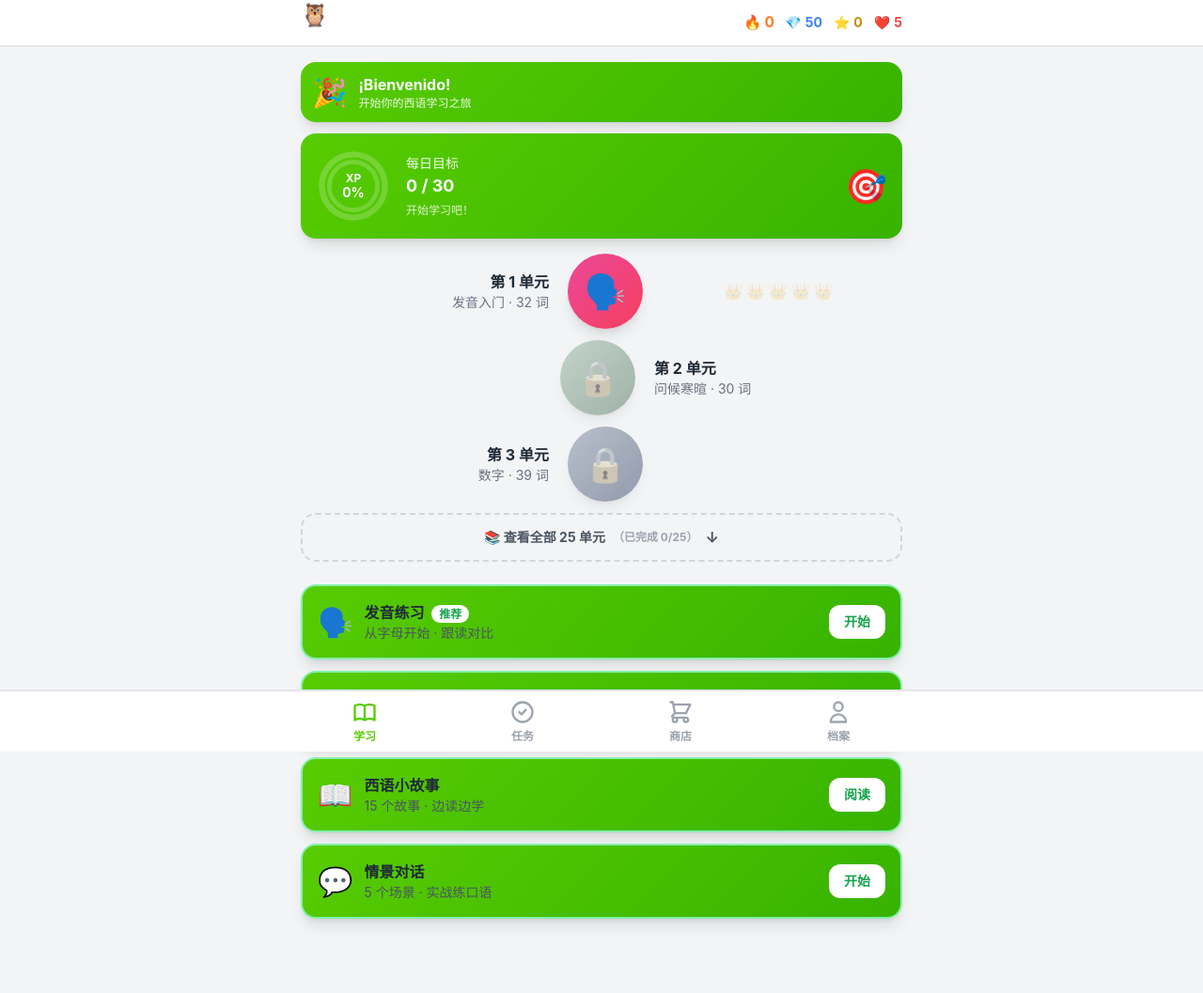
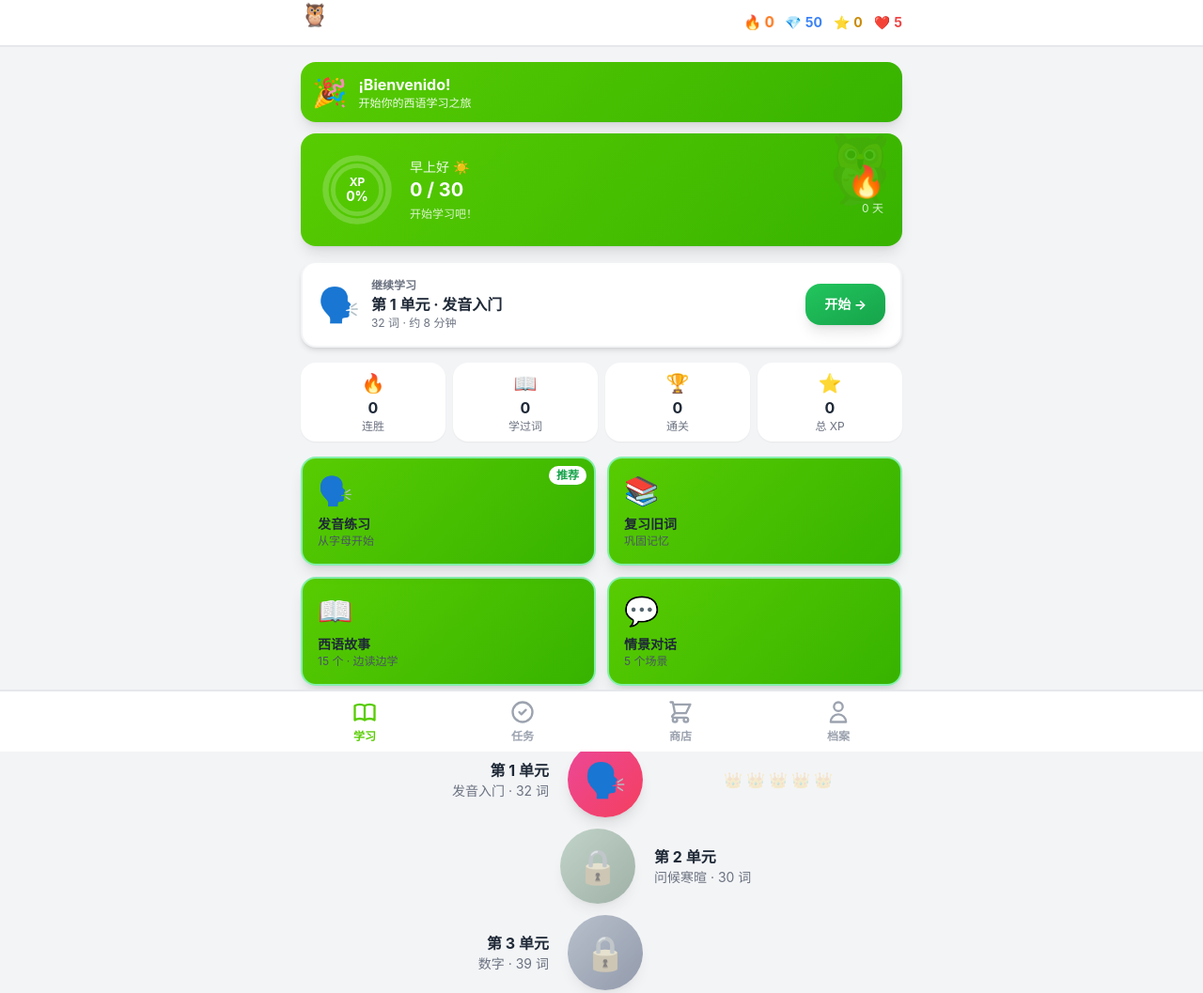
Before and after one commit to xuan95127/Alita, a plain HTML site: page index.html in a window 1280 px wide. Shown: the top 1057 px of the page at 94% size. Drawn offline with nearby package versions, Linux system fonts and the light colour scheme.

Commit message:
feat: 首页大改造 Duolingo 风格
- 英雄区: 每日目标环 + 问候语(按时间变化) + 连击火焰
- 继续学习卡: 自动定位下一关,大绿色开始按钮
- 4 个数据小卡: 连击/学过词/通关/总XP
- 4 宫格功能区(原 4 张卡竖排 → 2x2 网格)
- 单元路径加 section header + 进度标签 (X/25)
- 右上角装饰大猫头鹰 emoji

```diff
--- a/index.html
+++ b/index.html
@@ -103,8 +103,11 @@
 <main class="max-w-2xl mx-auto px-4 py-4">
   <section id="screen-learn">
     <div id="reminder-banner-container"></div>
-    <div class="gradient-card rounded-2xl p-4 text-white mb-4 shadow-lg">
-      <div class="flex items-center gap-4">
+
+    <!-- 英雄区：每日目标 + 问候 + 连击 -->
+    <div class="gradient-card rounded-2xl p-5 text-white mb-4 shadow-lg relative overflow-hidden">
+      <div class="absolute top-0 right-0 text-7xl opacity-10 leading-none">🦉</div>
+      <div class="relative flex items-center gap-4">
         <div class="relative w-20 h-20 flex-shrink-0">
           <svg class="progress-ring w-20 h-20" viewBox="0 0 100 100">
             <circle cx="50" cy="50" r="42" stroke="rgba(255,255,255,0.2)" stroke-width="8" fill="none"/>
@@ -122,54 +125,89 @@
           </div>
         </div>
         <div class="flex-1">
-          <div class="text-sm opacity-90">每日目标</div>
-          <div class="text-lg font-bold"><span id="daily-current">0</span> / <span id="daily-goal">30</span></div>
+          <div class="text-sm opacity-90" id="home-greeting">¡Hola!</div>
+          <div class="text-xl font-bold"><span id="daily-current">0</span> / <span id="daily-goal">30</span></div>
           <div class="text-xs opacity-80 mt-1" id="daily-message">开始学习吧！</div>
         </div>
-        <div class="text-4xl">🎯</div>
-      </div>
-    </div>
-    <div class="relative">
-      <div id="units-path" class="space-y-3"></div>
-    </div>
-    <div class="mt-6 gradient-card rounded-2xl p-4 shadow-lg border-2 border-green-300">
+        <div class="text-right">
+          <div class="text-3xl streak-fire mb-1" id="home-streak-emoji">🔥</div>
+          <div class="text-xs opacity-80"><span id="home-streak-num">0</span> 天</div>
+        </div>
+      </div>
+    </div>
+
+    <!-- 继续学习卡 -->
+    <div id="continue-card" class="bg-white rounded-2xl p-4 shadow-md mb-4 border-2 border-gray-100">
       <div class="flex items-center gap-3">
-        <div class="text-3xl">🗣️</div>
-        <div class="flex-1">
-          <h3 class="font-bold text-gray-800 text-base">发音练习 <span class="bg-white text-green-600 text-xs px-2 py-0.5 rounded-full ml-1 font-bold">推荐</span></h3>
-          <p class="text-sm text-gray-600">从字母开始 · 跟读对比</p>
-        </div>
-        <button id="open-pronunciation" class="bg-white text-green-600 px-4 py-2 rounded-xl font-bold text-sm hover:bg-gray-50">开始</button>
-      </div>
-    </div>
-    <div class="mt-3 gradient-card rounded-2xl p-4 shadow-lg border-2 border-green-300">
-      <div class="flex items-center gap-3">
-        <div class="text-3xl">📚</div>
-        <div class="flex-1">
-          <h3 class="font-bold text-gray-800">复习旧词</h3>
-          <p class="text-sm text-gray-600">混合练习，巩固记忆</p>
-        </div>
-        <button id="start-practice" class="bg-white text-green-600 px-4 py-2 rounded-xl font-bold text-sm hover:bg-gray-50">开始</button>
-      </div>
-    </div>
-    <div class="mt-3 gradient-card rounded-2xl p-4 shadow-lg border-2 border-green-300">
-      <div class="flex items-center gap-3">
-        <div class="text-3xl">📖</div>
-        <div class="flex-1">
-          <h3 class="font-bold text-gray-800">西语小故事</h3>
-          <p class="text-sm text-gray-600">15 个故事 · 边读边学</p>
-        </div>
-        <button id="open-stories" class="bg-white text-green-600 px-4 py-2 rounded-xl font-bold text-sm hover:bg-gray-50">阅读</button>
-      </div>
-    </div>
-    <div class="mt-3 gradient-card rounded-2xl p-4 shadow-lg border-2 border-green-300">
-      <div class="flex items-center gap-3">
-        <div class="text-3xl">💬</div>
-        <div class="flex-1">
-          <h3 class="font-bold text-gray-800">情景对话</h3>
-          <p class="text-sm text-gray-600">5 个场景 · 实战练口语</p>
-        </div>
-        <button id="open-conversations" class="bg-white text-green-600 px-4 py-2 rounded-xl font-bold text-sm hover:bg-gray-50">开始</button>
+        <div class="text-4xl" id="continue-emoji">🗣️</div>
+        <div class="flex-1 min-w-0">
+          <div class="text-xs text-gray-500 font-bold">继续学习</div>
+          <div class="font-bold text-gray-800 truncate" id="continue-title">第 1 单元</div>
+          <div class="text-xs text-gray-500 truncate" id="continue-subtitle">发音入门 · 32 词</div>
+        </div>
+        <button id="continue-btn" class="bg-gradient-to-br from-green-500 to-green-600 text-white px-5 py-3 rounded-2xl font-bold text-sm shadow-lg flex-shrink-0 active:scale-95 transition">
+          开始 →
+        </button>
+      </div>
+    </div>
+
+    <!-- 数据小条：连击/词/单元/XP -->
+    <div class="grid grid-cols-4 gap-2 mb-4">
+      <div class="bg-white rounded-2xl p-2 text-center shadow-sm">
+        <div class="text-xl">🔥</div>
+        <div class="text-base font-bold text-gray-800" id="stat-streak">0</div>
+        <div class="text-xs text-gray-500">连胜</div>
+      </div>
+      <div class="bg-white rounded-2xl p-2 text-center shadow-sm">
+        <div class="text-xl">📖</div>
+        <div class="text-base font-bold text-gray-800" id="stat-words">0</div>
+        <div class="text-xs text-gray-500">学过词</div>
+      </div>
+      <div class="bg-white rounded-2xl p-2 text-center shadow-sm">
+        <div class="text-xl">🏆</div>
+        <div class="text-base font-bold text-gray-800" id="stat-units">0</div>
+        <div class="text-xs text-gray-500">通关</div>
+      </div>
+      <div class="bg-white rounded-2xl p-2 text-center shadow-sm">
+        <div class="text-xl">⭐</div>
+        <div class="text-base font-bold text-gray-800" id="stat-xp">0</div>
+        <div class="text-xs text-gray-500">总 XP</div>
+      </div>
+    </div>
+
+    <!-- 4 宫格功能区 -->
+    <div class="grid grid-cols-2 gap-3 mb-6">
+      <button id="open-pronunciation" class="gradient-card rounded-2xl p-4 shadow-lg border-2 border-green-300 text-left active:scale-95 transition relative">
+        <span class="absolute top-2 right-2 bg-white text-green-600 text-xs px-2 py-0.5 rounded-full font-bold">推荐</span>
+        <div class="text-3xl mb-2">🗣️</div>
+        <div class="font-bold text-gray-800 text-sm">发音练习</div>
+        <div class="text-xs text-gray-600">从字母开始</div>
+      </button>
+      <button id="start-practice" class="gradient-card rounded-2xl p-4 shadow-lg border-2 border-green-300 text-left active:scale-95 transition">
+        <div class="text-3xl mb-2">📚</div>
+        <div class="font-bold text-gray-800 text-sm">复习旧词</div>
+        <div class="text-xs text-gray-600">巩固记忆</div>
+      </button>
+      <button id="open-stories" class="gradient-card rounded-2xl p-4 shadow-lg border-2 border-green-300 text-left active:scale-95 transition">
+        <div class="text-3xl mb-2">📖</div>
+        <div class="font-bold text-gray-800 text-sm">西语故事</div>
+        <div class="text-xs text-gray-600">15 个 · 边读边学</div>
+      </button>
+      <button id="open-conversations" class="gradient-card rounded-2xl p-4 shadow-lg border-2 border-green-300 text-left active:scale-95 transition">
+        <div class="text-3xl mb-2">💬</div>
+        <div class="font-bold text-gray-800 text-sm">情景对话</div>
+        <div class="text-xs text-gray-600">5 个场景</div>
+      </button>
+    </div>
+
+    <!-- 单元路径 -->
+    <div class="mb-4">
+      <div class="flex items-center justify-between mb-3">
+        <h2 class="text-base font-bold text-gray-700">📚 学习路径</h2>
+        <span class="text-xs text-gray-500" id="units-progress-label">0 / 25</span>
+      </div>
+      <div class="relative">
+        <div id="units-path" class="space-y-3"></div>
       </div>
     </div>
   </section>
@@ -758,6 +796,52 @@ function updateDaily() {
   $('daily-message').textContent = msgs[Math.min(5, Math.floor(pct / 20))];
 }
 
+// 首页小数据条
+function updateHomeStats() {
+  $('stat-streak').textContent = state.streak;
+  $('stat-words').textContent = state.wordsLearned;
+  $('stat-units').textContent = state.completedUnits.length;
+  $('stat-xp').textContent = state.totalXp;
+  $('home-streak-num').textContent = state.streak;
+  const emoji = $('home-streak-emoji');
+  if (emoji) emoji.className = 'text-3xl mb-1 ' + (state.streak >= 30 ? 'streak-fire-huge' : (state.streak >= 7 ? 'streak-fire-big' : 'streak-fire'));
+  // 单元进度
+  const total = UNITS.length;
+  const done = UNITS.filter(u => isUnitCompleted(u.id)).length;
+  $('units-progress-label').textContent = `${done} / ${total}`;
+  // 问候语（按时间）
+  const hour = new Date().getHours();
+  let greet = '¡Hola!';
+  if (hour < 6) greet = '夜深了，注意休息 🌙';
+  else if (hour < 11) greet = '早上好 ☀️';
+  else if (hour < 14) greet = '中午好 🌞';
+  else if (hour < 18) greet = '下午好';
+  else if (hour < 22) greet = '晚上好 🌙';
+  $('home-greeting').textContent = greet;
+}
+
+// 继续学习卡：找到下一个已解锁但未通关的单元
+function updateContinueCard() {
+  const next = UNITS.find(u => isUnitUnlocked(u.id) && !isUnitCompleted(u.id));
+  const card = $('continue-card');
+  const btn = $('continue-btn');
+  if (!next) {
+    // 全部通关
+    $('continue-emoji').textContent = '🏆';
+    $('continue-title').textContent = '所有单元已通关！';
+    $('continue-subtitle').textContent = '可以挑战复习巩固';
+    btn.textContent = '去复习';
+    btn.onclick = () => startLesson({ id: -1, words: UNITS.flatMap(u => u.words || u.items), title: '综合复习', emoji: '📚', isPractice: true });
+    return;
+  }
+  $('continue-emoji').textContent = next.emoji;
+  $('continue-title').textContent = `第 ${next.id} 单元 · ${next.title}`;
+  const wc = (next.words || next.items).length;
+  $('continue-subtitle').textContent = `${wc} 词 · 约 ${Math.max(5, Math.ceil(wc / 4))} 分钟`;
+  btn.textContent = state.completedUnits.length > 0 ? '继续 →' : '开始 →';
+  btn.onclick = () => startLesson(next);
+}
+
 function showScreen(name) {
   ['learn', 'lesson', 'result', 'quests', 'shop', 'profile', 'stories', 'story', 'conversations', 'conversation', 'pronunciation', 'pronunciation-practice'].forEach(s => $(`screen-${s}`).classList.add('hidden'));
   $(`screen-${name}`).classList.remove('hidden');
@@ -1429,6 +1513,8 @@ let unitsExpanded = false;
 const UNITS_WINDOW = 5; // 默认显示单元数（当前 + 前后各 2）
 
 function renderHome() {
+  updateHomeStats();
+  updateContinueCard();
   const list = $('units-path');
   list.innerHTML = '';
 
```
